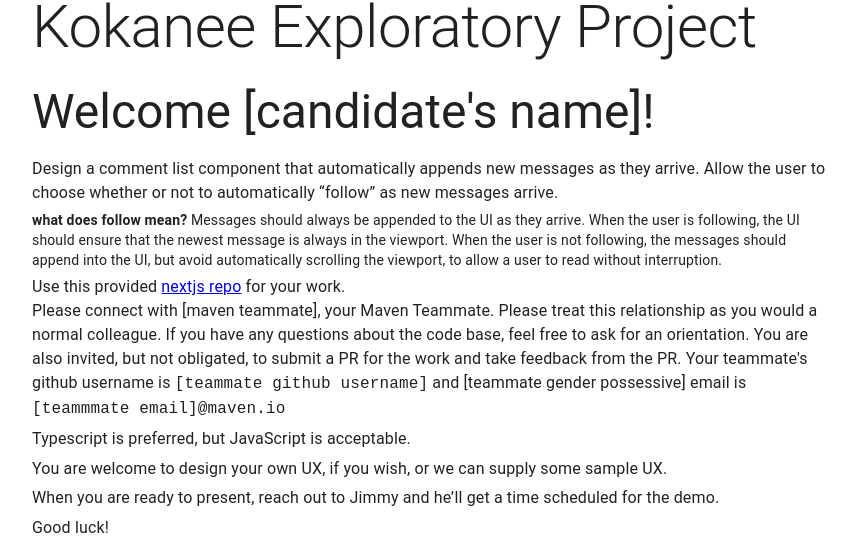
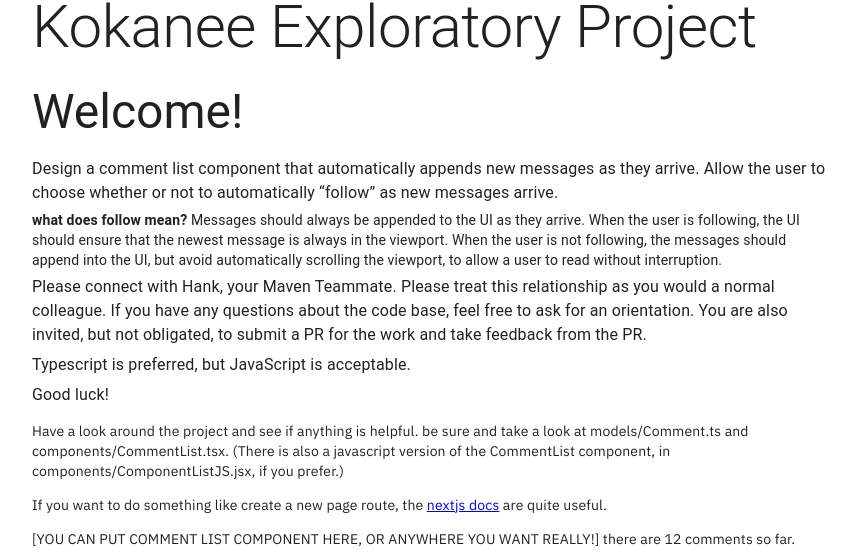
Before and after one commit to vladimirilic303/vladimirilic-web-kokanee, a Next.js app: page / in a window 1280 px wide. Shown: the part 334-890 px from the top of the page, without its empty margins (208-1064 px from the left). Built offline with nearby package versions, Linux system fonts and the light colour scheme.

Commit message:
removing placeholders that are no longer relevant

```diff
--- a/pages/index.tsx
+++ b/pages/index.tsx
@@ -1,8 +1,8 @@
 import React from 'react'
-import {Theme, Typography, Button, ListItem, List, ListItemText} from '@material-ui/core'
-import {makeStyles} from '@material-ui/core/styles'
+import { Theme, Typography, Button, ListItem, List, ListItemText } from '@material-ui/core'
+import { makeStyles } from '@material-ui/core/styles'
 import CommentList from '../components/CommentList'
-import {makeComments} from '../models/Comment'
+import { makeComments } from '../models/Comment'
 
 const numOfInitialComments = 10
 
@@ -35,7 +35,7 @@ const Home = () => {
         Kokanee Exploratory Project
       </Typography>
       <Typography gutterBottom variant="h3">
-        Welcome [candidate's name]!
+        Welcome!
       </Typography>
       <Typography gutterBottom variant="body1">
         Design a comment list component that automatically appends new messages as they arrive. Allow the user to choose
@@ -47,25 +47,13 @@ const Home = () => {
         following, the messages should append into the UI, but avoid automatically scrolling the viewport, to allow a
         user to read without interruption.
       </Typography>
-      <Typography variant="body1">
-        Use this provided <a href="https://github.com/themaven-net/web-kokanee-[candidate]">nextjs repo</a> for your
-        work.
-      </Typography>
       <Typography gutterBottom variant="body1">
-        Please connect with [maven teammate], your Maven Teammate. Please treat this relationship as you would a normal
-        colleague. If you have any questions about the code base, feel free to ask for an orientation. You are also
-        invited, but not obligated, to submit a PR for the work and take feedback from the PR. Your teammate's github
-        username is <code>[teammate github username]</code> and [teammate gender possessive] email is{' '}
-        <code>[teammmate email]@maven.io</code>
+        Please connect with Hank, your Maven Teammate. Please treat this relationship as you would a normal colleague.
+        If you have any questions about the code base, feel free to ask for an orientation. You are also invited, but
+        not obligated, to submit a PR for the work and take feedback from the PR.
       </Typography>
       <Typography gutterBottom variant="body1">
         Typescript is preferred, but JavaScript is acceptable.
-      </Typography>
-      <Typography gutterBottom variant="body1">
-        You are welcome to design your own UX, if you wish, or we can supply some sample UX.
-      </Typography>
-      <Typography gutterBottom variant="body1">
-        When you are ready to present, reach out to Jimmy and he’ll get a time scheduled for the demo.
       </Typography>
       <Typography gutterBottom variant="body1">
         Good luck!
@@ -79,17 +67,15 @@ const Home = () => {
         If you want to do something like create a new page route, the{' '}
         <a href="https://nextjs.org/docs/basic-features/pages">nextjs docs</a> are quite useful.{' '}
       </p>
-      <CommentList initialComments={makeComments(numOfInitialComments)}/>
+      <CommentList initialComments={makeComments(numOfInitialComments)} />
       <List>
         <ListItem>
           <ListItemText>
-              Extra credit 1: ensure the CommentList can load a large number (~ 10,000) of comments.
+            Extra credit 1: ensure the CommentList can load a large number (~ 10,000) of comments.
           </ListItemText>
         </ListItem>
         <ListItem>
-            <ListItemText>
-                Extra credit 2: Ensure there are no duplicate messages in the stream.
-            </ListItemText>
+          <ListItemText>Extra credit 2: Ensure there are no duplicate messages in the stream.</ListItemText>
         </ListItem>
       </List>
     </div>
```
